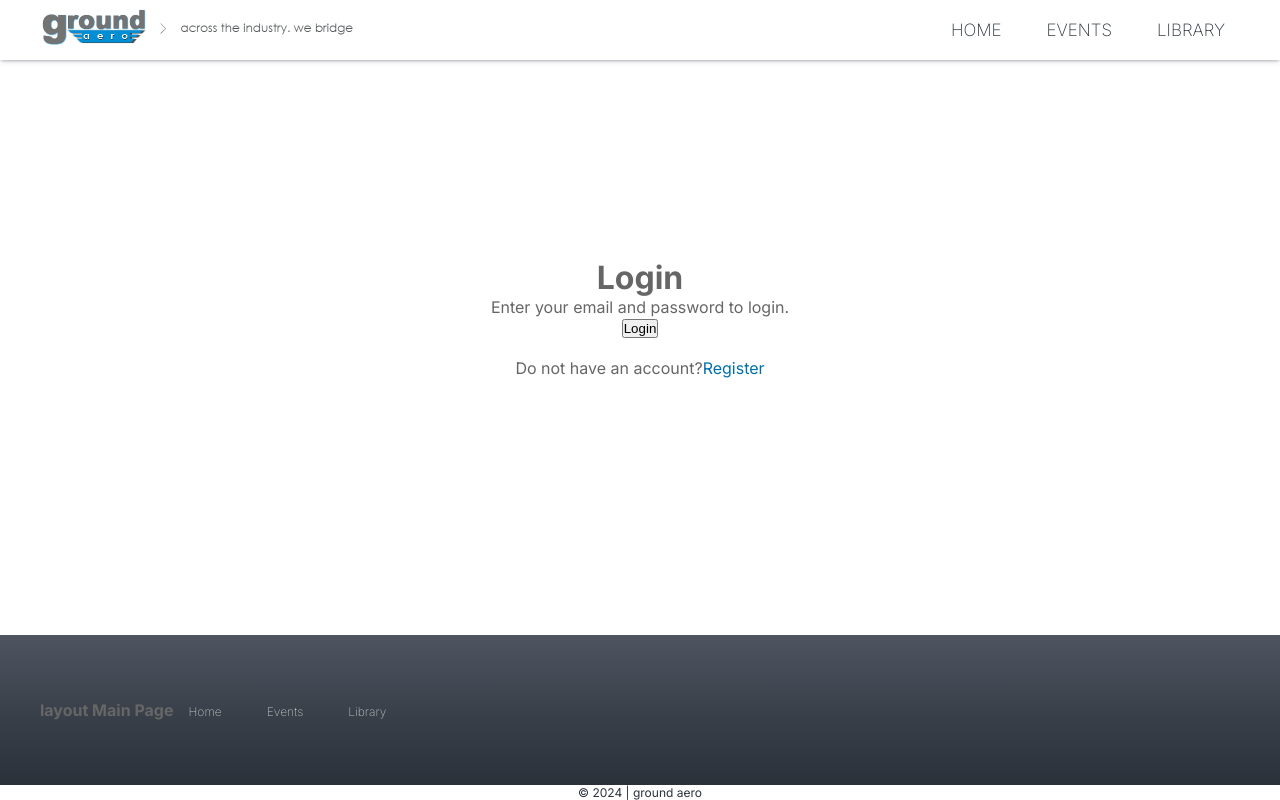
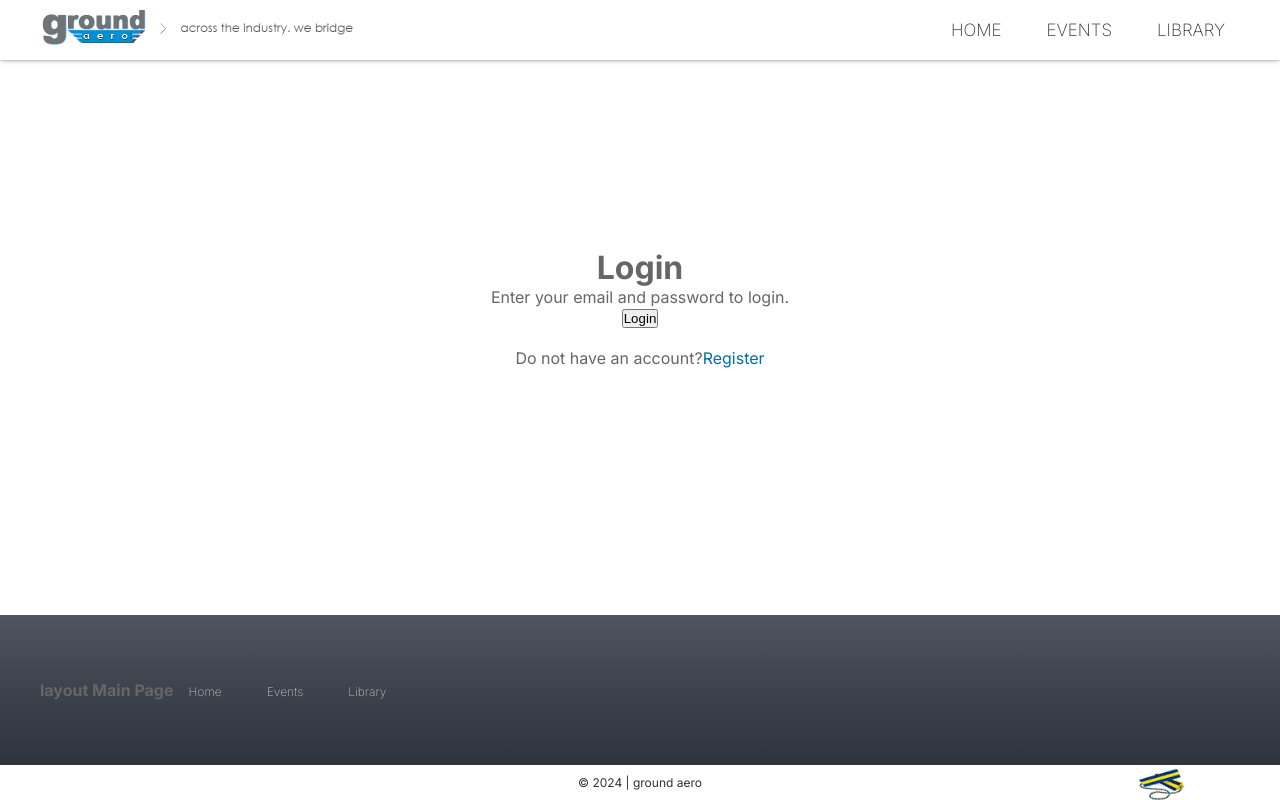
Before and after one commit to ground-aero/ground.aero-next, a Next.js app: page /login in a window 1280 px wide. Built offline with nearby package versions, Linux system fonts and the light colour scheme.

Commit message:
style(footer): add chocks img

```diff
--- a/src/app/page.module.css
+++ b/src/app/page.module.css
@@ -544,11 +544,15 @@
   align-items: center;
 }
 .footer_bottom {
+  display: flex;
   width: 100%;
+  position: relative;
+  justify-content: center;
+  align-items: center;
   background: #FFF;
   color: var(--secondary-color);
   text-align: center;
-  min-height: 3%;
+  min-height: 5%;
   font-size: 12px;
 }
 
@@ -556,6 +560,18 @@
   margin: 8px 0 0 15px;
   font-size: 12px;
   color: #bfbfbf;
+}
+
+.footer_par {
+  min-height: 35px;
+  line-height: 35px;
+}
+
+.footer_img {
+  position: absolute;
+  top: 0;
+  right: 7%;
+  margin-top: 3px;
 }
 
 /* Enable hover only on non-touch devices */
--- a/src/components/ui/Footer/Footer.tsx
+++ b/src/components/ui/Footer/Footer.tsx
@@ -1,6 +1,7 @@
 // src/components/Footer.tsx
 import {FC} from 'react'
 import Link from 'next/link'
+import Image from 'next/image'
 import styles from "@/app/page.module.css"
 
 type TFooter = {
@@ -29,7 +30,10 @@ export const Footer: FC<TFooter> = ({ title }) => {
 
       </div>
 
-      <div className={styles.footer_bottom}><p>© {new Date().getFullYear()} | ground aero</p></div>
+      <div className={styles.footer_bottom}>
+        <p className={styles.footer_par}>© {new Date().getFullYear()} | ground aero</p>
+        <p className={styles.footer_img}><Image src="/images/chocks.gif" alt="chocks" width={58} height={33}/></p>
+      </div>
     </footer>
 	)
 }
```
Also changed, not shown: public/images/chocks.gif (added).
